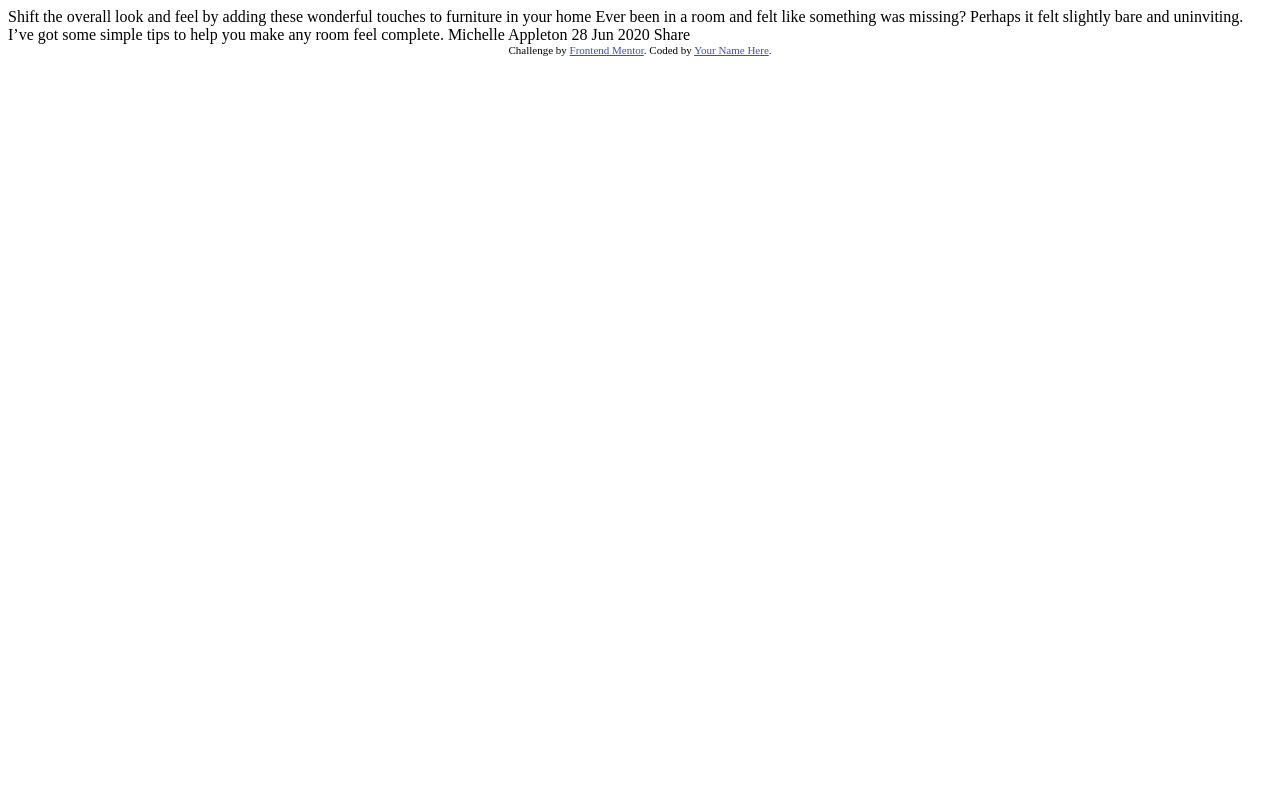
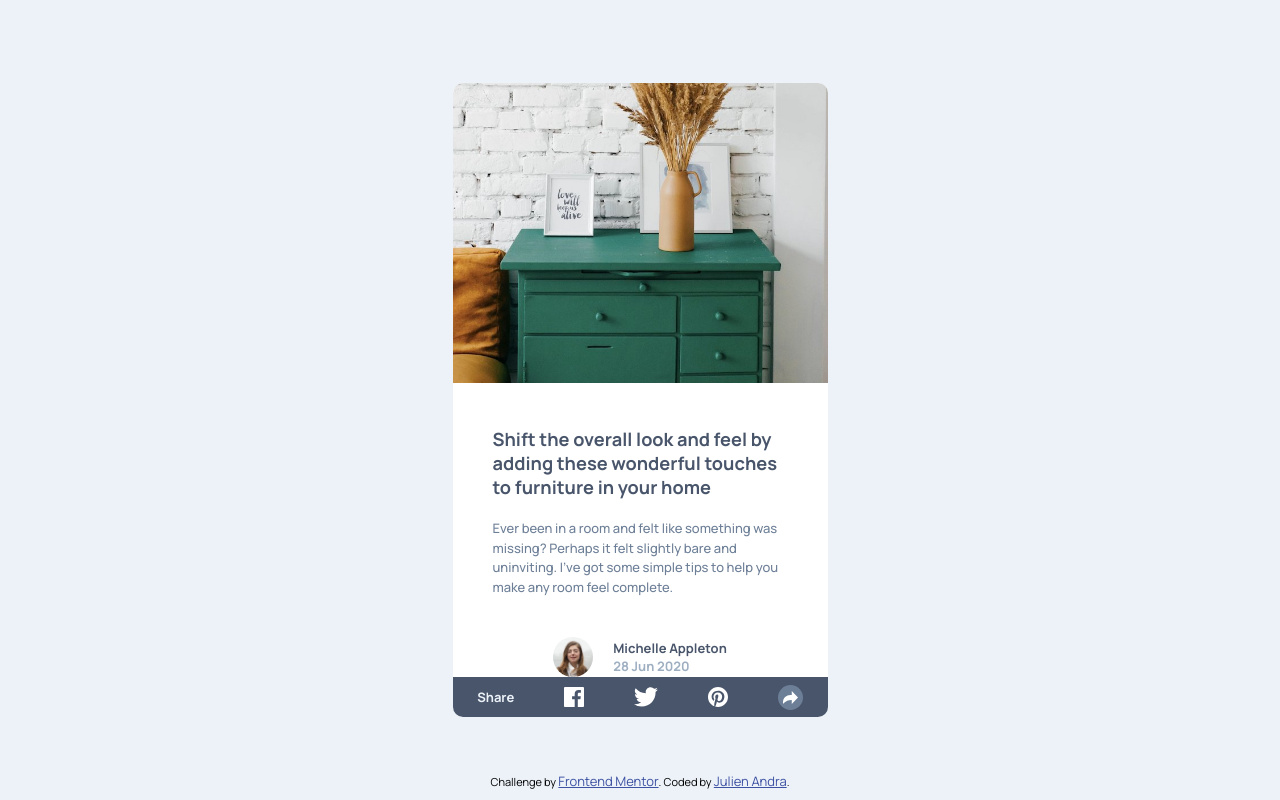
Before and after one commit to Andra67/fem-newbie-article-preview-component, a plain HTML site: page index.html in a window 1280 px wide. Drawn offline with Linux system fonts and the light colour scheme.

Commit message:
cleaning css files

```diff
--- a/index.html
+++ b/index.html
@@ -1,36 +1,105 @@
 <!DOCTYPE html>
 <html lang="en">
   <head>
-  <meta charset="UTF-8">
-  <meta name="viewport" content="width=device-width, initial-scale=1.0"> <!-- displays site properly based on user's device -->
+    <meta charset="UTF-8" />
+    <meta name="viewport" content="width=device-width, initial-scale=1.0" />
+    <!-- displays site properly based on user's device -->
 
-  <link rel="icon" type="image/png" sizes="32x32" href="./images/favicon-32x32.png">
+    <link
+      rel="icon"
+      type="image/png"
+      sizes="32x32"
+      href="./images/favicon-32x32.png"
+    />
+    <link rel="preconnect" href="https://fonts.googleapis.com" />
+    <link rel="preconnect" href="https://fonts.gstatic.com" crossorigin />
+    <link
+      href="https://fonts.googleapis.com/css2?family=Manrope:wght@200..800&display=swap"
+      rel="stylesheet"
+    />
+
+    <link rel="stylesheet" href="styles.css" />
 
     <title>Frontend Mentor | Article preview component</title>
 
     <!-- Feel free to remove these styles or customise in your own stylesheet 👍 -->
     <style>
-    .attribution { font-size: 11px; text-align: center; }
-    .attribution a { color: hsl(228, 45%, 44%); }
+      .attribution {
+        font-size: 11px;
+        text-align: center;
+      }
+      .attribution a {
+        color: hsl(228, 45%, 44%);
+      }
     </style>
   </head>
   <body>
+    <div class="main">
+      <img
+        src="images/drawers.jpg"
+        alt="an image of a drawer"
+        class="header-image"
+      />
+      <div class="main-content">
+        <h1 class="introduction">
+          Shift the overall look and feel by adding these wonderful touches to
+          furniture in your home
+        </h1>
 
-  Shift the overall look and feel by adding these wonderful
-  touches to furniture in your home
+        <p class="description">
+          Ever been in a room and felt like something was missing? Perhaps it
+          felt slightly bare and uninviting. I’ve got some simple tips to help
+          you make any room feel complete.
+        </p>
+      </div>
+      <div class="profile">
+        <img
+          src="images/avatar-michelle.jpg"
+          alt="a photos of michelle"
+          class="profile-picture"
+        />
+        <div class="profile-info">
+          <h1 class="name">Michelle Appleton</h1>
+          <h2 class="date">28 Jun 2020</h2>
+        </div>
+      </div>
 
-  Ever been in a room and felt like something was missing? Perhaps
-  it felt slightly bare and uninviting. I’ve got some simple tips
-  to help you make any room feel complete.
-
-  Michelle Appleton
-  28 Jun 2020
-
-  Share
+      <div class="share-container">
+        <h2 class="share">Share</h2>
+        <img
+          src="images/icon-facebook.svg"
+          alt="facebook"
+          class="social-media-links"
+        />
+        <img
+          src="images/icon-twitter.svg"
+          alt="twitter"
+          class="social-media-links"
+        />
+        <img
+          src="images/icon-pinterest.svg"
+          alt="pinterest"
+          class="social-media-links"
+        />
+        <div class="share-icon-container">
+          <svg xmlns="http://www.w3.org/2000/svg" width="15" height="13">
+            <path
+              fill="currentColor"
+              d="M15 6.495L8.766.014V3.88H7.441C3.33 3.88 0 7.039 0 10.936v2.049l.589-.612C2.59 10.294 5.422 9.11 8.39 9.11h.375v3.867L15 6.495z"
+              class="share-icon"
+            />
+          </svg>
+        </div>
+      </div>
+    </div>
 
     <div class="attribution">
-    Challenge by <a href="https://www.frontendmentor.io?ref=challenge" target="_blank">Frontend Mentor</a>.
-    Coded by <a href="#">Your Name Here</a>.
+      Challenge by
+      <a href="https://www.frontendmentor.io?ref=challenge" target="_blank"
+        >Frontend Mentor</a
+      >. Coded by <a href="#">Julien Andra</a>.
     </div>
+
+    <script src="script.js"></script>
   </body>
 </html>
--- /dev/null
+++ b/script.js
@@ -0,0 +1,4 @@
+shareButton = document.querySelector(".share-icon");
+shareButton.addEventListener("click", () => {
+  document.querySelector(".social-media").classList.toggle("visible");
+});
--- /dev/null
+++ b/styles.css
@@ -0,0 +1,104 @@
+* {
+  margin: 0;
+  padding: 0;
+  box-sizing: border-box;
+  font-family: "Manrope", sans-serif;
+  font-size: 13px;
+}
+
+body {
+  background-color: hsl(210, 46%, 95%);
+  display: flex;
+  justify-content: center;
+  align-items: center;
+  height: 100vh;
+}
+
+.main {
+  width: 375px;
+  background-color: white;
+  border-radius: 10px;
+  overflow: hidden;
+}
+
+.main-content {
+  display: flex;
+  flex-direction: column;
+  gap: 20px;
+  padding: 20px;
+  margin: 20px;
+}
+
+.introduction {
+  color: hsl(217, 19%, 35%);
+  font-weight: 700;
+  font-size: 1.4rem;
+}
+
+.description {
+  color: hsl(214, 17%, 51%);
+  font-weight: 500;
+  line-height: 1.5;
+}
+
+.header-image {
+  width: 100%;
+  height: 33%;
+}
+
+.share-container {
+  height: 40px;
+  display: flex;
+  justify-content: center;
+  gap: 50px;
+  align-items: center;
+  color: hsl(210, 46%, 95%);
+  background-color: hsl(217, 19%, 35%);
+}
+
+.profile {
+  display: flex;
+  align-items: center;
+  justify-content: center;
+  width: 100%;
+}
+
+.profile-picture {
+  width: 40px;
+  border-radius: 50%;
+  margin-right: 20px;
+}
+
+.name {
+  color: hsl(217, 19%, 35%);
+}
+
+.date {
+  color: hsl(212, 23%, 69%);
+}
+
+.social-media-links {
+  height: 20px;
+}
+
+.share-icon-container {
+  background-color: hsl(214, 17%, 51%);
+  border-radius: 50%;
+  padding: 5px;
+  width: 25px;
+  height: 25px;
+}
+.share-icon {
+  /*hsl(212, 23%, 69%)*/
+  color: white;
+}
+
+.share-icon-container:hover {
+  background-color: #6e8098;
+  color: hsl(212, 23%, 69%);
+}
+
+.attribution {
+  position: absolute;
+  bottom: 10px;
+}
```
Lines whose indentation alone changed are shown as unchanged.
